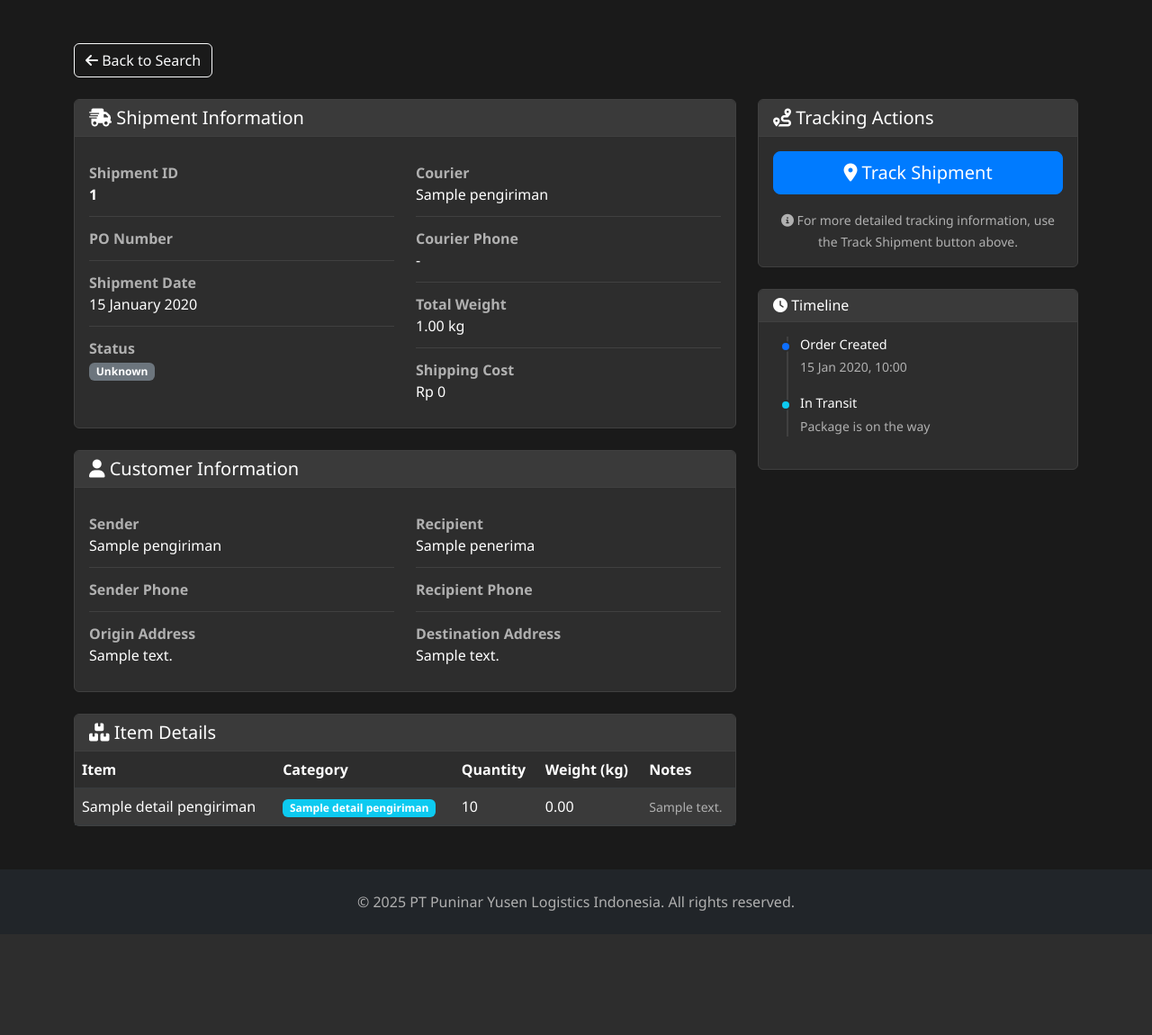
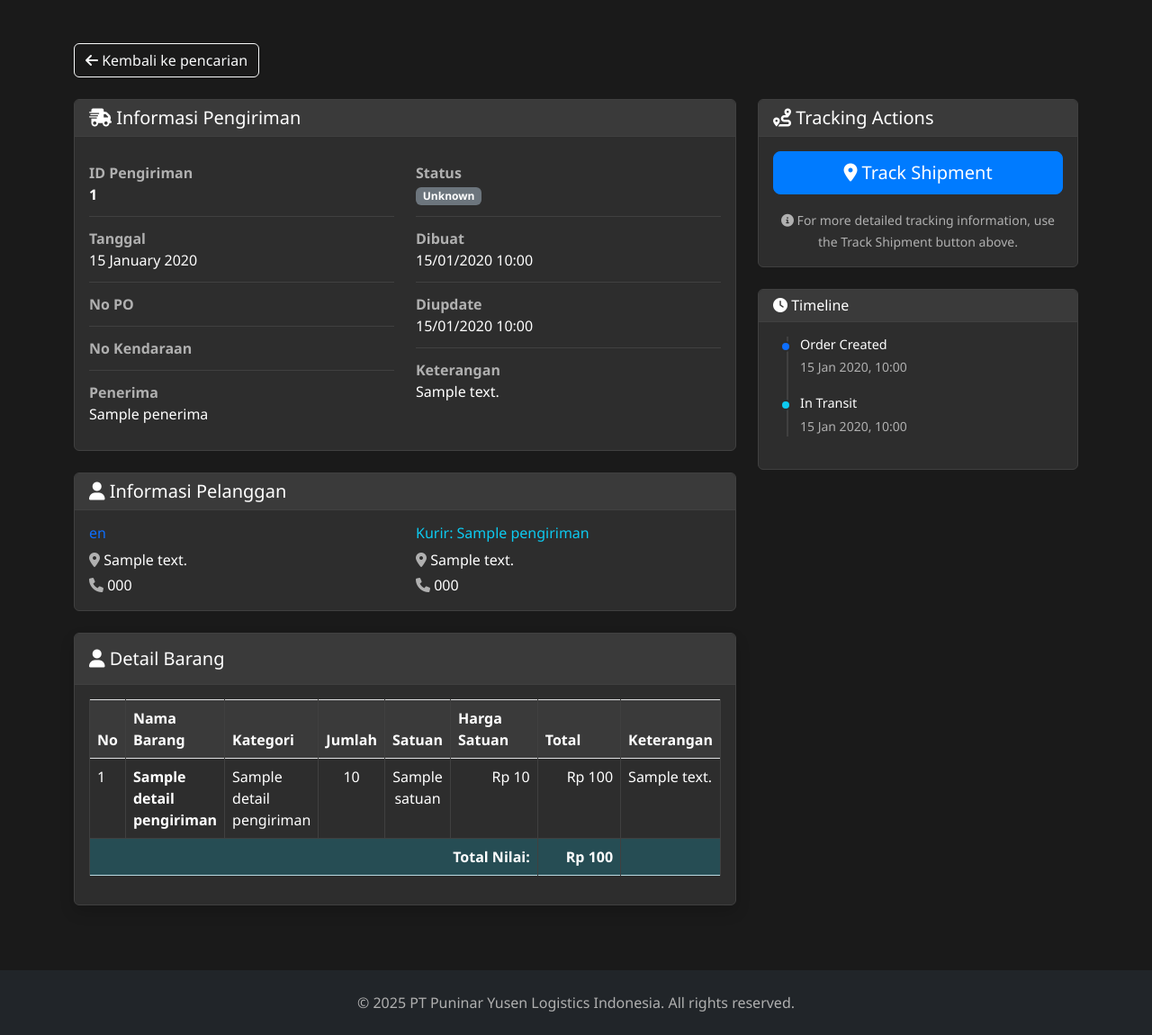
Before and after one commit to fachriyanri/logistic-delivery-system, a CodeIgniter 4 app: template app/Views/home/track_detail.php in a window 1280 px wide. Shown: the part 67-1217 px from the top of the page at 90% size. Before the commit the page ends 1079 px from the top, so only its background shows below. Run offline with PHP 8.4 and a stand-in for CodeIgniter, Linux system fonts and the light colour scheme; the template is opened without the code that fills it: most values are stand-ins (such as "Sample title", 1, 10 or a date in 2020); some libraries are stand-ins or nearby versions.

Commit message:
Changes at track detail for general user, at section  Informasi Pengiriman , Informasi Pelanggan and Detail Barang to use same values as detail pengiriman in admin session

```diff
--- a/app/Views/home/track_detail.php
+++ b/app/Views/home/track_detail.php
@@ -1,5 +1,6 @@
 <!DOCTYPE html>
 <html lang="en">
+
 <head>
     <meta charset="UTF-8">
     <meta name="viewport" content="width=device-width, initial-scale=1.0">
@@ -59,6 +60,35 @@
             border-bottom: 1px solid var(--border-color);
         }
 
+        .table-bordered {
+            --bs-table-bg: var(--bg-secondary);
+            --bs-table-striped-bg: var(--bg-tertiary);
+            border-color: var(--border-color);
+        }
+
+        .table-bordered th,
+        .table-bordered td {
+            border-color: var(--border-color);
+            color: var(--text-primary);
+        }
+
+        .table-light {
+            --bs-table-bg: var(--bg-tertiary);
+            --bs-table-color: var(--text-primary);
+        }
+
+        .table-info {
+            --bs-table-bg: rgba(13, 202, 240, 0.2);
+            --bs-table-color: var(--text-primary);
+        }
+
+        /* White text styling for Detail Barang header only */
+        .detail-barang-header {
+            color: #ffffff !important;
+            font-size: 1rem !important;
+            font-weight: 600 !important;
+        }
+
         .table-dark {
             --bs-table-bg: var(--bg-secondary);
             --bs-table-striped-bg: var(--bg-tertiary);
@@ -68,10 +98,21 @@
             font-size: 0.75em;
         }
 
-        .status-pending { background-color: var(--warning-color); }
-        .status-progress { background-color: var(--accent-color); }
-        .status-delivered { background-color: var(--success-color); }
-        .status-cancelled { background-color: var(--danger-color); }
+        .status-pending {
+            background-color: var(--warning-color);
+        }
+
+        .status-progress {
+            background-color: var(--accent-color);
+        }
+
+        .status-delivered {
+            background-color: var(--success-color);
+        }
+
+        .status-cancelled {
+            background-color: var(--danger-color);
+        }
 
         .text-muted {
             color: var(--text-secondary) !important;
@@ -115,6 +156,7 @@
         }
     </style>
 </head>
+
 <body>
     <!-- Navigation -->
     <nav class="navbar navbar-expand-lg navbar-dark">
@@ -145,7 +187,7 @@
         <!-- Back Button -->
         <div class="mb-4">
             <a href="<?= base_url('/track') ?>" class="btn btn-outline-light">
-                <i class="fas fa-arrow-left"></i> Back to Search
+                <i class="fas fa-arrow-left"></i> Kembali ke pencarian
             </a>
         </div>
 
@@ -155,46 +197,56 @@
                 <div class="card mb-4">
                     <div class="card-header">
                         <h5 class="mb-0">
-                            <i class="fas fa-shipping-fast"></i> Shipment Information
+                            <i class="fas fa-shipping-fast"></i> Informasi Pengiriman
                         </h5>
                     </div>
                     <div class="card-body">
                         <div class="row">
                             <div class="col-md-6">
                                 <div class="info-row">
-                                    <div class="info-label">Shipment ID</div>
+                                    <div class="info-label">ID Pengiriman</div>
                                     <div class="info-value fw-bold"><?= esc($pengiriman->id_pengiriman) ?></div>
                                 </div>
                                 <div class="info-row">
-                                    <div class="info-label">PO Number</div>
+                                    <div class="info-label">Tanggal</div>
+                                    <div class="info-value"><?= date('d F Y', strtotime($pengiriman->tanggal)) ?></div>
+                                </div>
+                                <div class="info-row">
+                                    <div class="info-label">No PO</div>
                                     <div class="info-value"><?= esc($pengiriman->no_po) ?></div>
                                 </div>
                                 <div class="info-row">
-                                    <div class="info-label">Shipment Date</div>
-                                    <div class="info-value"><?= date('d F Y', strtotime($pengiriman->tanggal_pengiriman)) ?></div>
+                                    <div class="info-label">No Kendaraan</div>
+                                    <div class="info-value"><?= esc($pengiriman->no_kendaraan) ?></div>
                                 </div>
+                                <div class="info-row">
+                                    <div class="info-label">Penerima</div>
+                                    <div class="info-value"><?= !empty($pengiriman->penerima) ? esc($pengiriman->penerima) : '-' ?></div>
+                                </div>
+                            </div>
+                            <div class="col-md-6">
                                 <div class="info-row">
                                     <div class="info-label">Status</div>
                                     <div class="info-value">
                                         <?php
                                         $statusClass = '';
                                         $statusText = '';
-                                        switch($pengiriman->status) {
+                                        switch ($pengiriman->status) {
                                             case 1:
                                                 $statusClass = 'status-pending';
                                                 $statusText = 'Pending';
                                                 break;
                                             case 2:
                                                 $statusClass = 'status-progress';
-                                                $statusText = 'In Transit';
+                                                $statusText = 'Dalam Perjalanan';
                                                 break;
                                             case 3:
                                                 $statusClass = 'status-delivered';
-                                                $statusText = 'Delivered';
+                                                $statusText = 'Terkirim';
                                                 break;
                                             case 4:
                                                 $statusClass = 'status-cancelled';
-                                                $statusText = 'Cancelled';
+                                                $statusText = 'Dibatalkan';
                                                 break;
                                             default:
                                                 $statusClass = 'bg-secondary';
@@ -204,23 +256,17 @@
                                         <span class="badge <?= $statusClass ?>"><?= $statusText ?></span>
                                     </div>
                                 </div>
-                            </div>
-                            <div class="col-md-6">
                                 <div class="info-row">
-                                    <div class="info-label">Courier</div>
-                                    <div class="info-value"><?= esc($pengiriman->nama_kurir ?? 'Not assigned') ?></div>
+                                    <div class="info-label">Dibuat</div>
+                                    <div class="info-value"><?= isset($pengiriman->created_at) ? date('d/m/Y H:i', strtotime($pengiriman->created_at)) : '-' ?></div>
                                 </div>
                                 <div class="info-row">
-                                    <div class="info-label">Courier Phone</div>
-                                    <div class="info-value"><?= esc($pengiriman->no_hp_kurir ?? '-') ?></div>
+                                    <div class="info-label">Diupdate</div>
+                                    <div class="info-value"><?= isset($pengiriman->updated_at) ? date('d/m/Y H:i', strtotime($pengiriman->updated_at)) : '-' ?></div>
                                 </div>
                                 <div class="info-row">
-                                    <div class="info-label">Total Weight</div>
-                                    <div class="info-value"><?= number_format($pengiriman->total_berat, 2) ?> kg</div>
-                                </div>
-                                <div class="info-row">
-                                    <div class="info-label">Shipping Cost</div>
-                                    <div class="info-value">Rp <?= number_format($pengiriman->biaya_pengiriman, 0, ',', '.') ?></div>
+                                    <div class="info-label">Keterangan</div>
+                                    <div class="info-value"> <?= !empty($pengiriman->keterangan) ? esc($pengiriman->keterangan) : '-' ?> </div>
                                 </div>
                             </div>
                         </div>
@@ -231,80 +277,93 @@
                 <div class="card mb-4">
                     <div class="card-header">
                         <h5 class="mb-0">
-                            <i class="fas fa-user"></i> Customer Information
+                            <i class="fas fa-user"></i> Informasi Pelanggan
                         </h5>
                     </div>
                     <div class="card-body">
                         <div class="row">
                             <div class="col-md-6">
-                                <div class="info-row">
-                                    <div class="info-label">Sender</div>
-                                    <div class="info-value"><?= esc($pengiriman->nama_pengirim ?? $pengiriman->nama_pelanggan) ?></div>
-                                </div>
-                                <div class="info-row">
-                                    <div class="info-label">Sender Phone</div>
-                                    <div class="info-value"><?= esc($pengiriman->no_hp_pengirim ?? $pengiriman->no_hp_pelanggan) ?></div>
-                                </div>
-                                <div class="info-row">
-                                    <div class="info-label">Origin Address</div>
-                                    <div class="info-value"><?= esc($pengiriman->alamat_asal) ?></div>
-                                </div>
+                                <h6 class="text-primary"><?= esc($pengiriman->nama_pelanggan) ?></h6>
+                                <p class="mb-1">
+                                    <i class="fas fa-map-marker-alt text-muted"></i>
+                                    <?= esc($pengiriman->alamat_pelanggan) ?>
+                                </p>
+                                <p class="mb-0">
+                                    <i class="fas fa-phone text-muted"></i>
+                                    <?= esc($pengiriman->telepon_pelanggan) ?>
+                                </p>
                             </div>
                             <div class="col-md-6">
-                                <div class="info-row">
-                                    <div class="info-label">Recipient</div>
-                                    <div class="info-value"><?= esc($pengiriman->penerima) ?></div>
-                                </div>
-                                <div class="info-row">
-                                    <div class="info-label">Recipient Phone</div>
-                                    <div class="info-value"><?= esc($pengiriman->no_hp_penerima) ?></div>
-                                </div>
-                                <div class="info-row">
-                                    <div class="info-label">Destination Address</div>
-                                    <div class="info-value"><?= esc($pengiriman->alamat_tujuan) ?></div>
-                                </div>
+                                <h6 class="text-info">Kurir: <?= esc($pengiriman->nama_kurir) ?></h6>
+                                <p class="mb-1">
+                                    <i class="fas fa-map-marker-alt text-muted"></i>
+                                    <?= esc($pengiriman->alamat_kurir) ?>
+                                </p>
+                                <p class="mb-0">
+                                    <i class="fas fa-phone text-muted"></i>
+                                    <?= esc($pengiriman->telepon_kurir) ?>
+                                </p>
                             </div>
                         </div>
                     </div>
                 </div>
 
                 <!-- Item Details -->
-                <div class="card">
-                    <div class="card-header">
+                <div class="card shadow mb-4">
+                    <div class="card-header py-3">
                         <h5 class="mb-0">
-                            <i class="fas fa-boxes"></i> Item Details
+                            <i class="fas fa-user"></i> Detail Barang
                         </h5>
                     </div>
-                    <div class="card-body p-0">
+                    <div class="card-body">
                         <div class="table-responsive">
-                            <table class="table table-dark table-striped mb-0">
-                                <thead>
+                            <table class="table table-bordered">
+                                <thead class="table-light">
                                     <tr>
-                                        <th>Item</th>
-                                        <th>Category</th>
-                                        <th>Quantity</th>
-                                        <th>Weight (kg)</th>
-                                        <th>Notes</th>
+                                        <th width="5%">No</th>
+                                        <th>Nama Barang</th>
+                                        <th>Kategori</th>
+                                        <th width="10%">Jumlah</th>
+                                        <th width="10%">Satuan</th>
+                                        <th width="15%">Harga Satuan</th>
+                                        <th width="15%">Total</th>
+                                        <th>Keterangan</th>
                                     </tr>
                                 </thead>
                                 <tbody>
                                     <?php if (!empty($detail_pengiriman)): ?>
-                                        <?php foreach ($detail_pengiriman as $detail): ?>
+                                        <?php
+                                        $totalNilai = 0;
+                                        foreach ($detail_pengiriman as $index => $detail):
+                                            $subtotal = $detail->qty  * $detail->harga;
+                                            $totalNilai += $subtotal;
+                                        ?>
                                         <tr>
-                                            <td><?= esc($detail->nama_barang) ?></td>
+                                            <td><?= $index + 1 ?></td>
                                             <td>
-                                                <span class="badge bg-info"><?= esc($detail->nama_kategori) ?></span>
+                                                <strong><?= esc($detail->nama_barang) ?></strong>
                                             </td>
-                                            <td><?= number_format($detail->jumlah) ?></td>
-                                            <td><?= number_format($detail->berat, 2) ?></td>
-                                            <td>
-                                                <small class="text-muted"><?= esc($detail->keterangan ?: '-') ?></small>
-                                            </td>
+                                            <td><?= esc($detail->nama_kategori) ?></td>
+                                            <td class="text-center"><?= number_format($detail->qty) ?></td>
+                                            <td class="text-center"><?= esc($detail->satuan) ?></td>
+                                            <td class="text-end">Rp <?= number_format($detail->harga, 0, ',', '.') ?></td>
+                                            <td class="text-end">Rp <?= number_format($subtotal, 0, ',', '.') ?></td>
+                                            <td><?= !empty($detail->keterangan) ? esc($detail->keterangan) : '-' ?></td>
                                         </tr>
                                         <?php endforeach; ?>
+                                        <tr class="table-info">
+                                            <td colspan="6" class="text-end"><strong>Total Nilai:</strong></td>
+                                            <td class="text-end"><strong>Rp <?= number_format($totalNilai, 0, ',', '.') ?></strong></td>
+                                            <td></td>
+                                        </tr>
                                     <?php else: ?>
                                         <tr>
-                                            <td colspan="5" class="text-center text-muted">No item details available</td>
+                                            <td colspan="8" class="text-center py-4">
+                                                <div class="text-muted">
+                                                    <i class="fas fa-box-open fa-2x mb-2"></i>
+                                                    <p>Tidak ada detail barang</p>
+                                                </div>
+                                            </td>
                                         </tr>
                                     <?php endif; ?>
                                 </tbody>
@@ -363,7 +422,9 @@
                                     <div class="timeline-marker bg-info"></div>
                                     <div class="timeline-content">
                                         <h6 class="mb-1">In Transit</h6>
-                                    <small class="text-muted">Package is on the way</small>
+                                        <small class="text-muted">
+                                            <?= isset($pengiriman->updated_at) ? date('d M Y, H:i', strtotime($pengiriman->updated_at)) : 'Package is on the way' ?>
+                                        </small>
                                     </div>
                                 </div>
                             <?php endif; ?>
@@ -373,7 +434,9 @@
                                     <div class="timeline-marker bg-success"></div>
                                     <div class="timeline-content">
                                         <h6 class="mb-1">Delivered</h6>
-                                    <small class="text-muted">Package delivered successfully</small>
+                                        <small class="text-muted">
+                                            <?= isset($pengiriman->updated_at) ? date('d M Y, H:i', strtotime($pengiriman->updated_at)) : 'Package delivered successfully' ?>
+                                        </small>
                                     </div>
                                 </div>
                             <?php endif; ?>
@@ -383,7 +446,9 @@
                                     <div class="timeline-marker bg-danger"></div>
                                     <div class="timeline-content">
                                         <h6 class="mb-1">Cancelled</h6>
-                                    <small class="text-muted">Shipment was cancelled</small>
+                                        <small class="text-muted">
+                                            <?= isset($pengiriman->updated_at) ? date('d M Y, H:i', strtotime($pengiriman->updated_at)) : 'Shipment was cancelled' ?>
+                                        </small>
                                     </div>
                                 </div>
                             <?php endif; ?>
@@ -443,4 +508,5 @@
         }
     </style>
 </body>
+
 </html>
--- a/app/Views/pengiriman/detail.php
+++ b/app/Views/pengiriman/detail.php
@@ -63,7 +63,7 @@
                                 </tr>
                                 <tr>
                                     <td><strong>Penerima</strong></td>
-                                    <td>: <?= esc($pengiriman->penerima) ?></td>
+                                    <td>: <?= !empty($pengiriman->penerima) ? esc($pengiriman->penerima) : '-' ?></td>
                                 </tr>
                             </table>
                         </div>
```
Also changed, not shown: db/puninar_logistic.sql (+31 -22 lines). Lines whose indentation alone changed are shown as unchanged.
